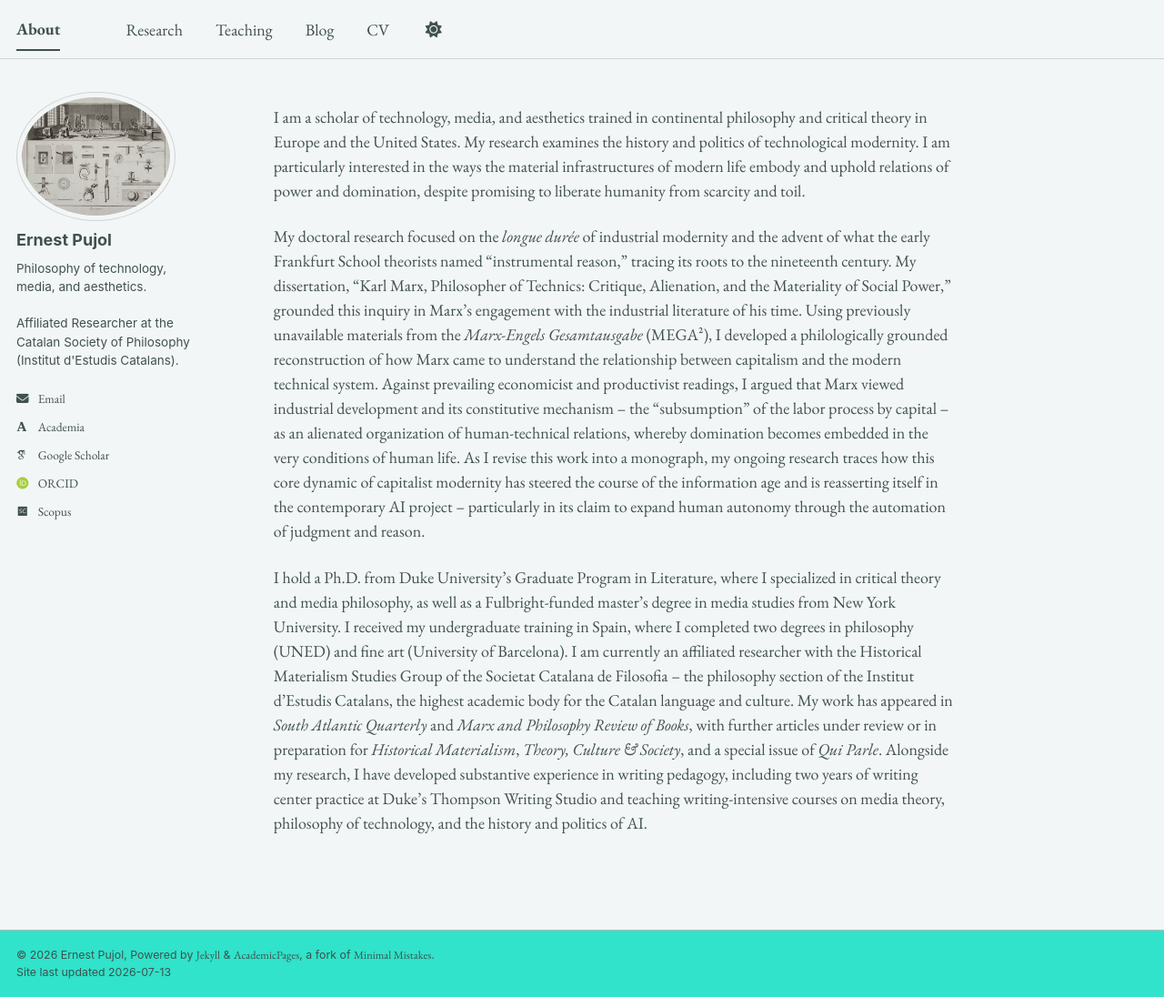
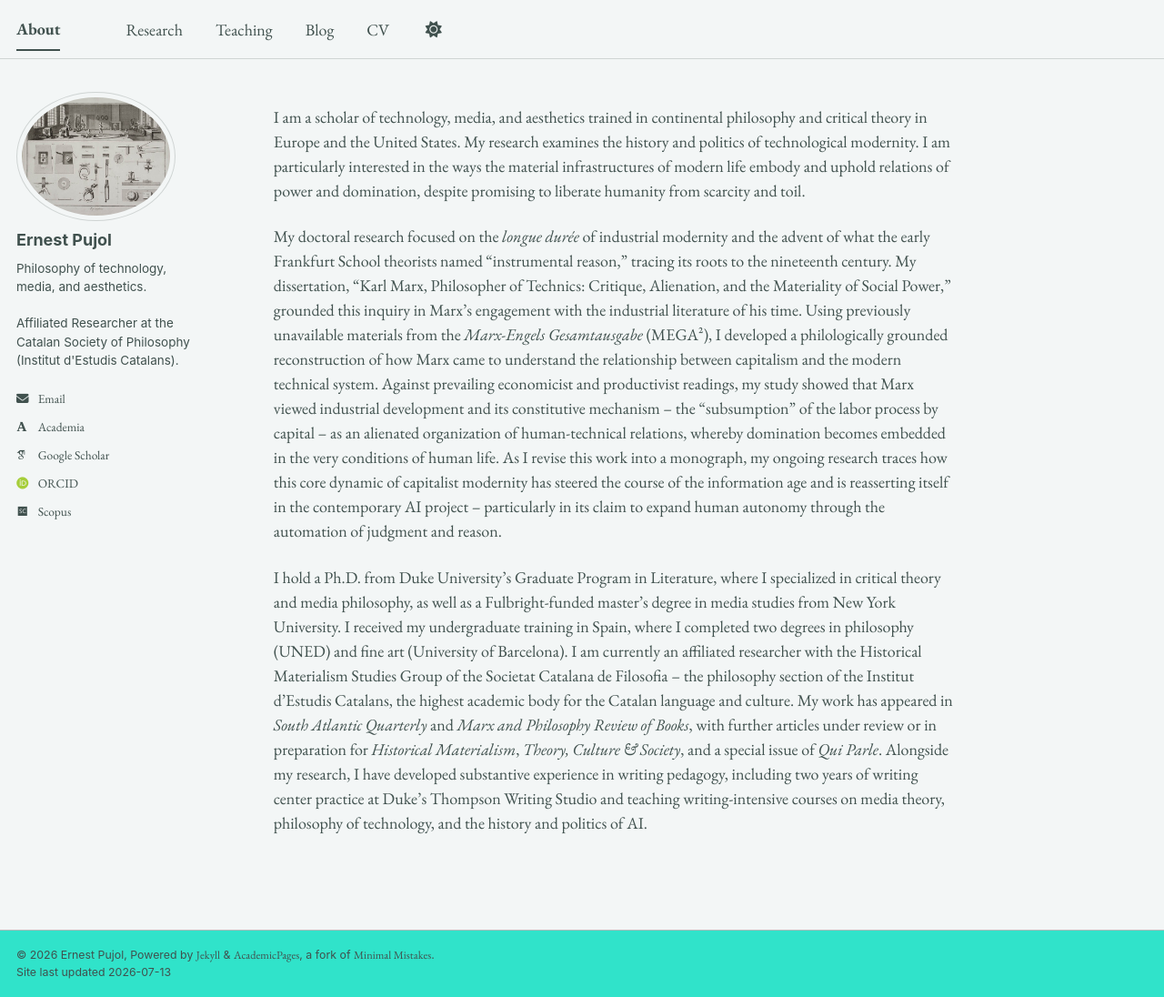
Before and after one commit to epujol90/epujol90.github.io, a Jekyll site: the page built from _pages/about.md, in a window 1280 px wide and 1096 px high. Shown: the whole window at 91% size. Built offline with Jekyll 4.4.1, drawn with Linux system fonts in a browser that asks for light colours; some web fonts are replaced; a script bundle is joined from its source files by our own code; library files that are not in the unit come from our copies.

Commit message:
Update about.md

```diff
--- a/_pages/about.md
+++ b/_pages/about.md
@@ -8,6 +8,6 @@ redirect_from:
 ---
 I am a scholar of technology, media, and aesthetics trained in continental philosophy and critical theory in Europe and the United States. My research examines the history and politics of technological modernity. I am particularly interested in the ways the material infrastructures of modern life embody and uphold relations of power and domination, despite promising to liberate humanity from scarcity and toil.
 
-My doctoral research focused on the _longue durée_ of industrial modernity and the advent of what the early Frankfurt School theorists named "instrumental reason," tracing its roots to the nineteenth century. My dissertation, “Karl Marx, Philosopher of Technics: Critique, Alienation, and the Materiality of Social Power,” grounded this inquiry in Marx’s engagement with the industrial literature of his time. Using previously unavailable materials from the _Marx-Engels Gesamtausgabe_ (MEGA²), I developed a philologically grounded reconstruction of how Marx came to understand the relationship between capitalism and the modern technical system. Against prevailing economicist and productivist readings, I argued that Marx viewed industrial development and its constitutive mechanism -- the "subsumption" of the labor process by capital -- as an alienated organization of human-technical relations, whereby domination becomes embedded in the very conditions of human life. As I revise this work into a monograph, my ongoing research traces how this core dynamic of capitalist modernity has steered the course of the information age and is reasserting itself in the contemporary AI project -- particularly in its claim to expand human autonomy through the automation of judgment and reason.
+My doctoral research focused on the _longue durée_ of industrial modernity and the advent of what the early Frankfurt School theorists named "instrumental reason," tracing its roots to the nineteenth century. My dissertation, “Karl Marx, Philosopher of Technics: Critique, Alienation, and the Materiality of Social Power,” grounded this inquiry in Marx’s engagement with the industrial literature of his time. Using previously unavailable materials from the _Marx-Engels Gesamtausgabe_ (MEGA²), I developed a philologically grounded reconstruction of how Marx came to understand the relationship between capitalism and the modern technical system. Against prevailing economicist and productivist readings, my study showed that Marx viewed industrial development and its constitutive mechanism -- the "subsumption" of the labor process by capital -- as an alienated organization of human-technical relations, whereby domination becomes embedded in the very conditions of human life. As I revise this work into a monograph, my ongoing research traces how this core dynamic of capitalist modernity has steered the course of the information age and is reasserting itself in the contemporary AI project -- particularly in its claim to expand human autonomy through the automation of judgment and reason.
 
 I hold a Ph.D. from Duke University’s Graduate Program in Literature, where I specialized in critical theory and media philosophy, as well as a Fulbright-funded master’s degree in media studies from New York University. I received my undergraduate training in Spain, where I completed two degrees in philosophy (UNED) and fine art (University of Barcelona). I am currently an affiliated researcher with the Historical Materialism Studies Group of the Societat Catalana de Filosofia -- the philosophy section of the Institut d’Estudis Catalans, the highest academic body for the Catalan language and culture. My work has appeared in _South Atlantic Quarterly_ and _Marx and Philosophy Review of Books_, with further articles under review or in preparation for _Historical Materialism_, _Theory, Culture & Society_, and a special issue of _Qui Parle_. Alongside my research, I have developed substantive experience in writing pedagogy, including two years of writing center practice at Duke’s Thompson Writing Studio and teaching writing-intensive courses on media theory, philosophy of technology, and the history and politics of AI.
```
